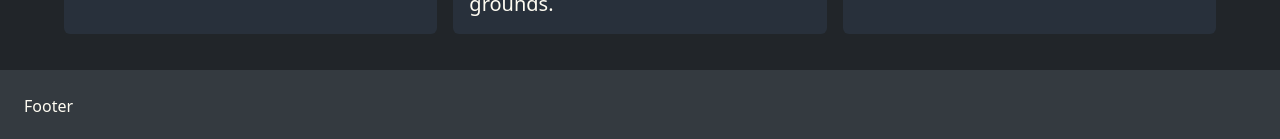
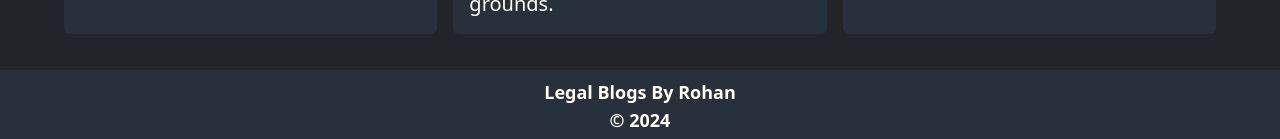
Before and after one commit to GautamRaj-12/legal-blogs-by-rohan, a React (Vite) app in the folder client/: page /about in a window 1280 px wide. Shown: the part 686-825 px from the top of the page. Built offline with nearby package versions, Linux system fonts and the light colour scheme; a web font is replaced by a local one.

Commit message:
add footer contents

```diff
--- a/client/src/components/Footer.tsx
+++ b/client/src/components/Footer.tsx
@@ -1,8 +1,12 @@
 const Footer = () => {
+  const date = new Date();
   return (
     <>
-      <div className='bg-[--button-bg-color] w-full p-6'>
-        <p>Footer</p>
+      <div className="bg-slate-700 bg-opacity-40 w-full p-2">
+        <div className="text-lg flex  flex-col justify-center items-center font-semibold">
+          <p>Legal Blogs By Rohan</p>
+          <p>&#169; {date.getFullYear()}</p>
+        </div>
       </div>
     </>
   );
```
